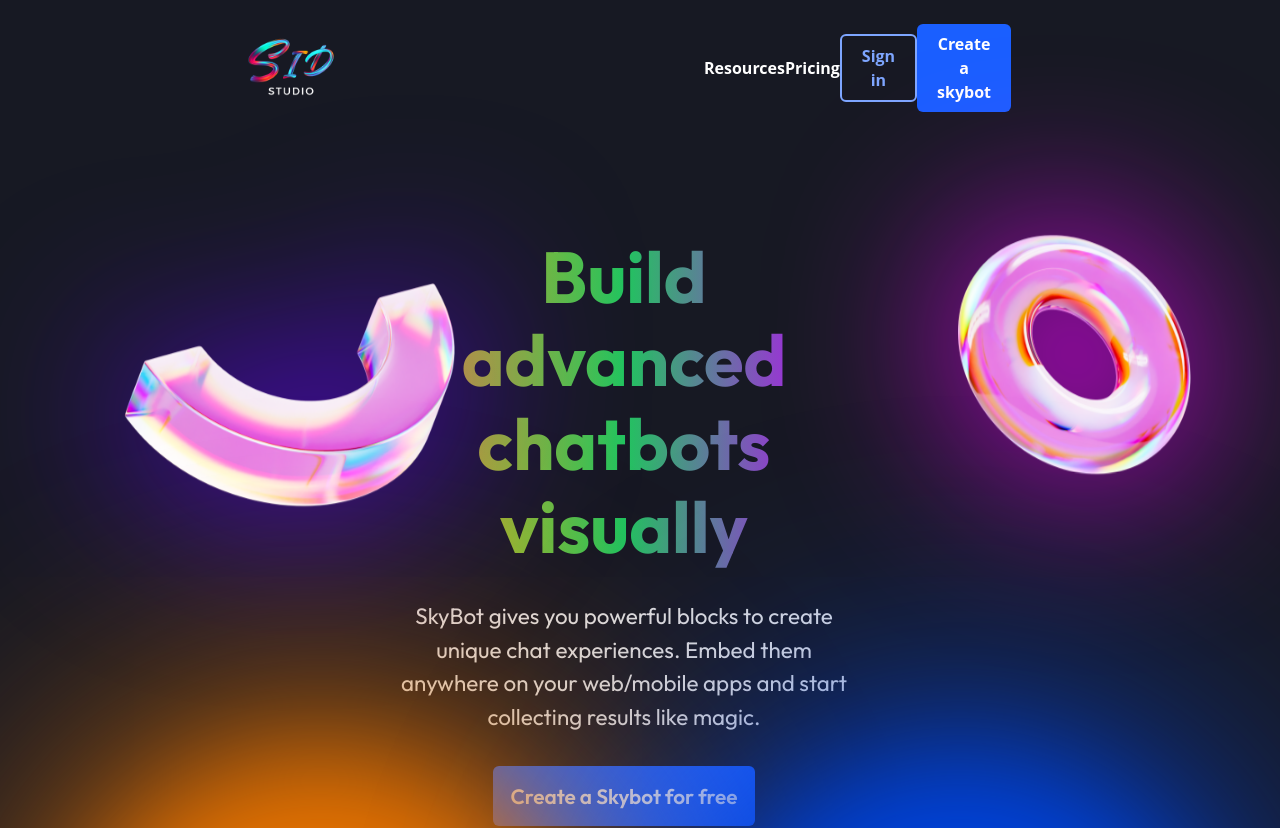
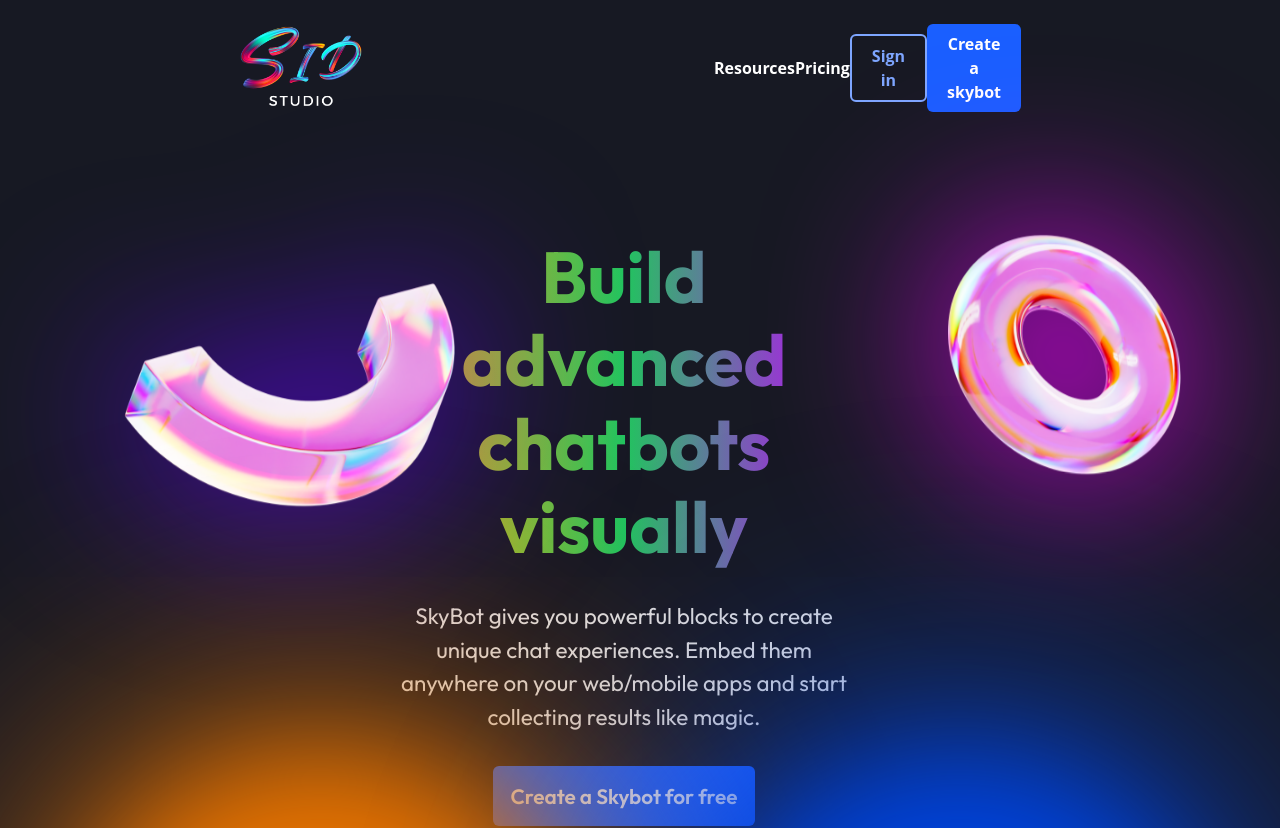
Before and after one commit to kevit-siddharth-singh/React-Tailwind-Responsive-Chatbot-Website, a React (Vite) app: page / in a window 1280 px wide. Shown: the top 828 px of the page. Built offline with nearby package versions, Linux system fonts and the light colour scheme.

Commit message:
Fixed OverflowX Bug in Hero Section

```diff
--- a/src/Components/Hero.css
+++ b/src/Components/Hero.css
@@ -22,7 +22,7 @@
   filter: drop-shadow(0px 0px 90px rgba(98, 0, 255, 0.9));
 }
 .img-2 {
-  translate: 10px 0px;
+  translate: 0px 0px;
   width: 27rem;
   filter: drop-shadow(0px 0px 90px rgb(238, 0, 255));
 }
--- a/src/Components/Hero.jsx
+++ b/src/Components/Hero.jsx
@@ -5,7 +5,7 @@
 import "./Hero.css";
 function Hero() {
   return (
-    <div className="hero-wrapper">
+    <div className="hero-wrapper ">
       <div className="title-section mt-[6.2rem]">
         <div className="hero-container  flex  justify-between">
           <img className="floating img-1" src={abs_donut} alt="" />
--- a/src/Components/Navbar.jsx
+++ b/src/Components/Navbar.jsx
@@ -2,8 +2,8 @@
 
 function Navbar() {
   return (
-    <nav className="navbar w-100 flex justify-around px-20 py-5">
-      <div className="logo w-[6rem] ">
+    <nav className="navbar w-100 flex justify-around px-20">
+      <div className="logo w-[8.5rem] ">
         <img src={logo} alt="logo of the company" />
       </div>
       <div className="links  w-1/3 flex justify-between items-center px-10 text-white font-[700]">
--- a/src/index.css
+++ b/src/index.css
@@ -8,7 +8,9 @@
   font-family: "Open Sans", sans-serif;
   line-height: 1.5;
   font-weight: 400;
-
+  padding: 0%;
+  margin: 0;
+  box-sizing: border-box;
   color-scheme: light dark;
   color: rgba(255, 255, 255, 0.87);
   background-color: #171923;
```
